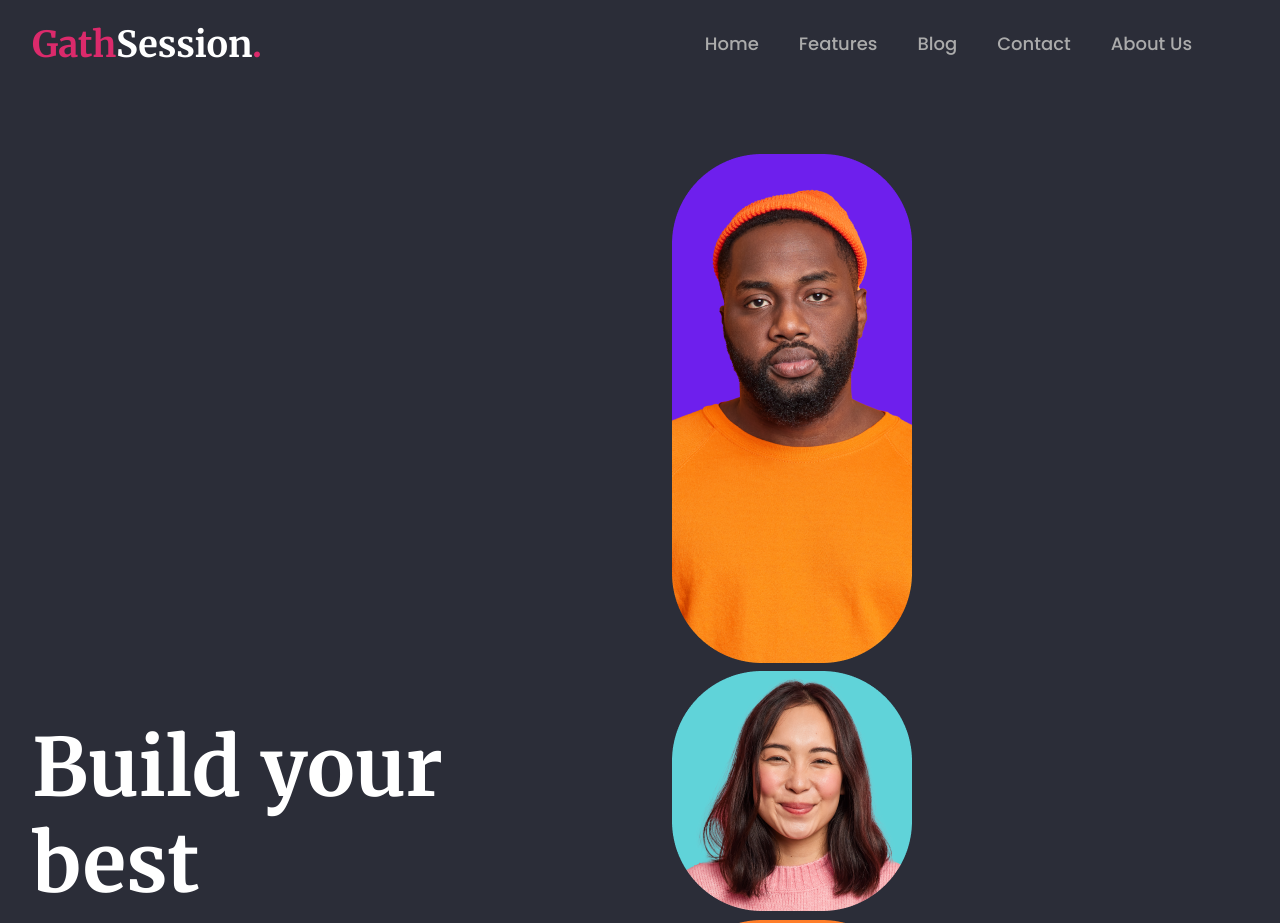
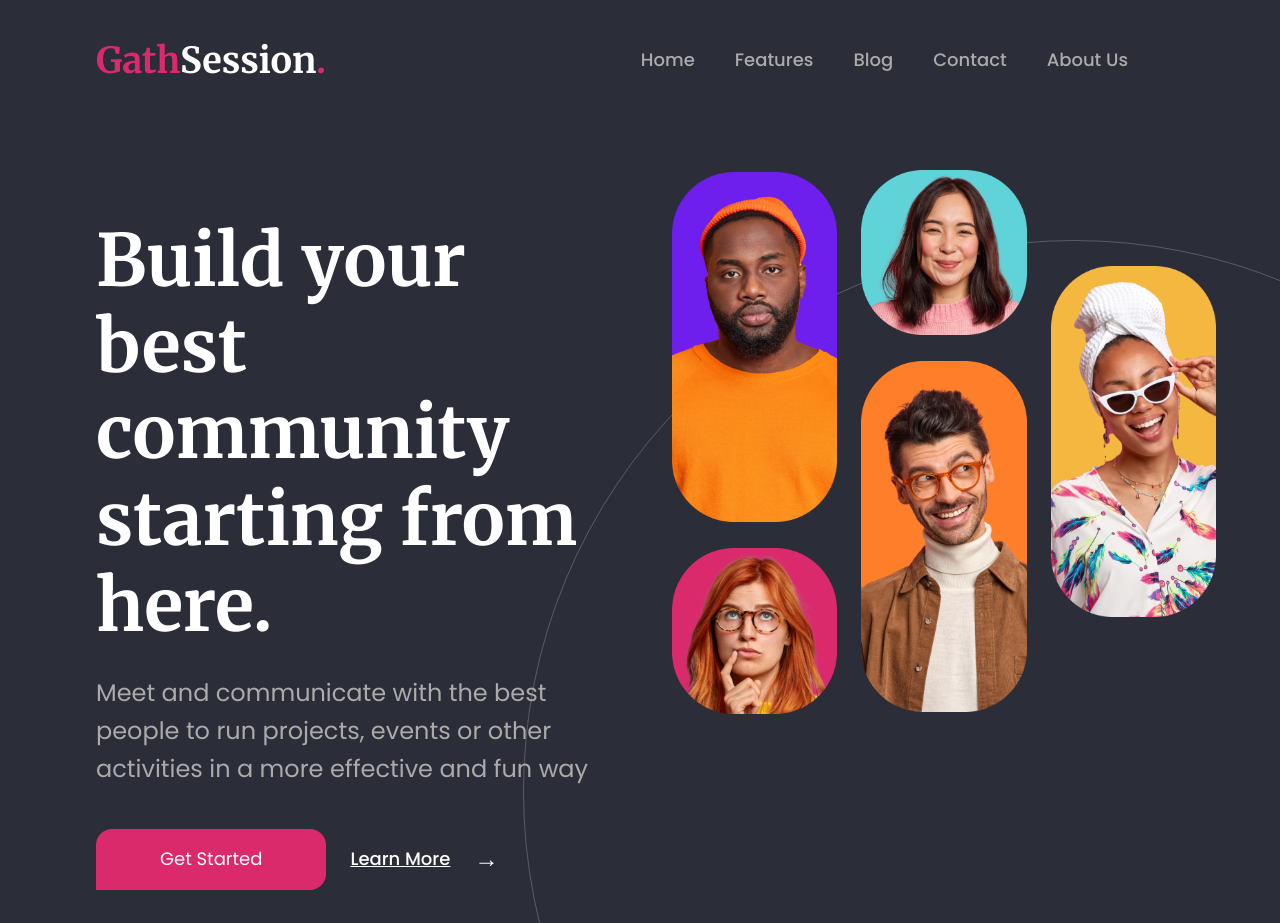
Before and after one commit to j3ssicabailey/sass-landing-page-gathsession, a website built with Vite: page index.html in a window 1280 px wide. Shown: the top 923 px of the page. Built offline with nearby package versions, Linux system fonts and the light colour scheme; files whose address does not match are found by name.

Commit message:
Small tweaks to positioning, font sizing, base styles etc. plus json files

```diff
--- a/package.json
+++ b/package.json
@@ -9,6 +9,7 @@
     "preview": "vite preview"
   },
   "devDependencies": {
+    "sass": "^1.86.0",
     "vite": "^6.2.0"
   }
 }
--- a/src/styles/abstracts/_variables.scss
+++ b/src/styles/abstracts/_variables.scss
@@ -5,7 +5,7 @@ $grey-accent: #ABABAB;
 $pink-accent: #DB2A6B;
 
 // Font Sizes
-$font-xl: 80px;
+$font-xl: 72px;
 $font-l: 36px;
 $font-m: 24px;
 $font-s: 18px;
--- a/src/styles/base/_base.scss
+++ b/src/styles/base/_base.scss
@@ -1,4 +1,5 @@
 @import 'typography';
+@import 'background';
 
 * {
     margin: 0;
@@ -12,11 +13,11 @@ html {
 }
 
 body {
-    background-color: $background-color;
     font-size: $font-s;
     color: $light-text;
     line-height: 1.6;
     min-height: 100vh;
     display: flex;
     flex-direction: column;
+    padding: 1rem 4rem;
 }
--- a/src/styles/components/_components.scss
+++ b/src/styles/components/_components.scss
@@ -1,2 +1,4 @@
 @import 'buttons';
 @import 'navbar';
+@import "hero-images";
+@import "features";
--- a/src/styles/layout/_layout.scss
+++ b/src/styles/layout/_layout.scss
@@ -1,2 +1 @@
 @import "grid";
-@import "header";
```
Also changed, not shown: src/styles/layout/_header.scss (deleted), 1 other file.
